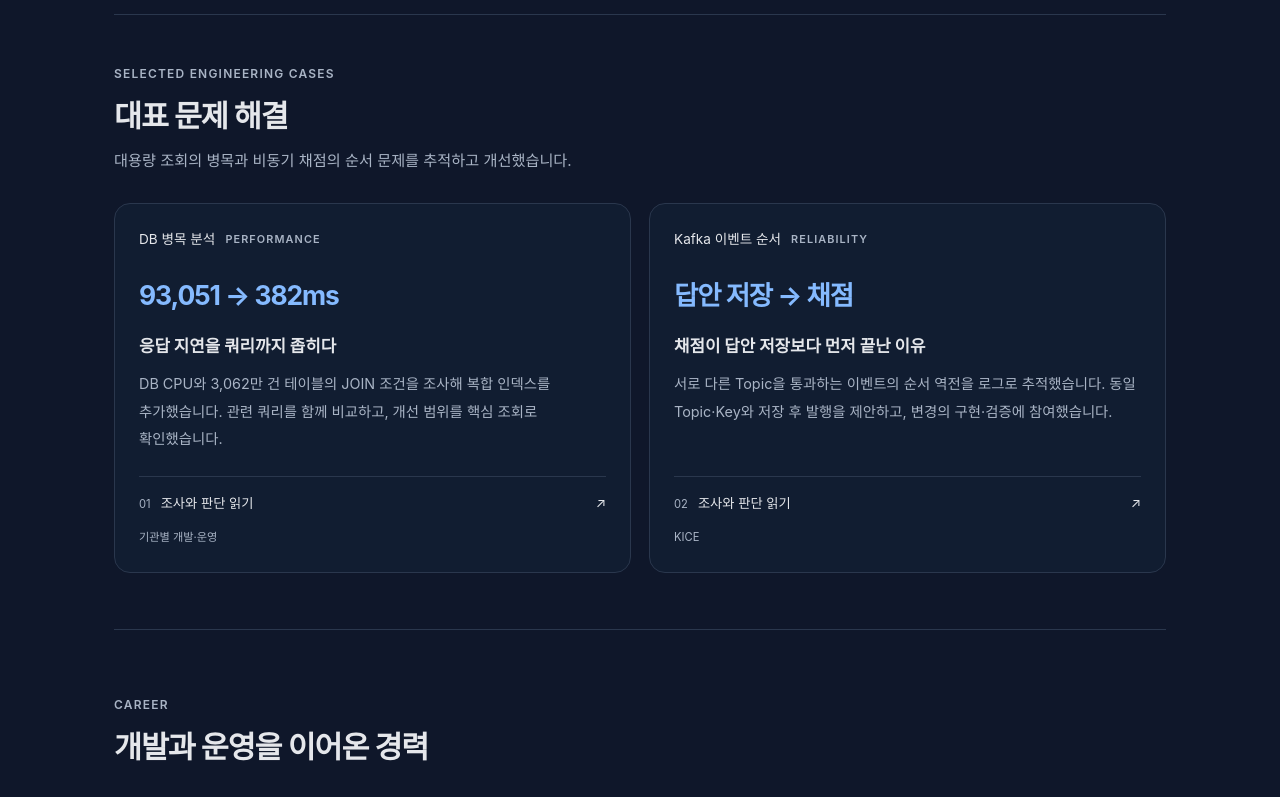
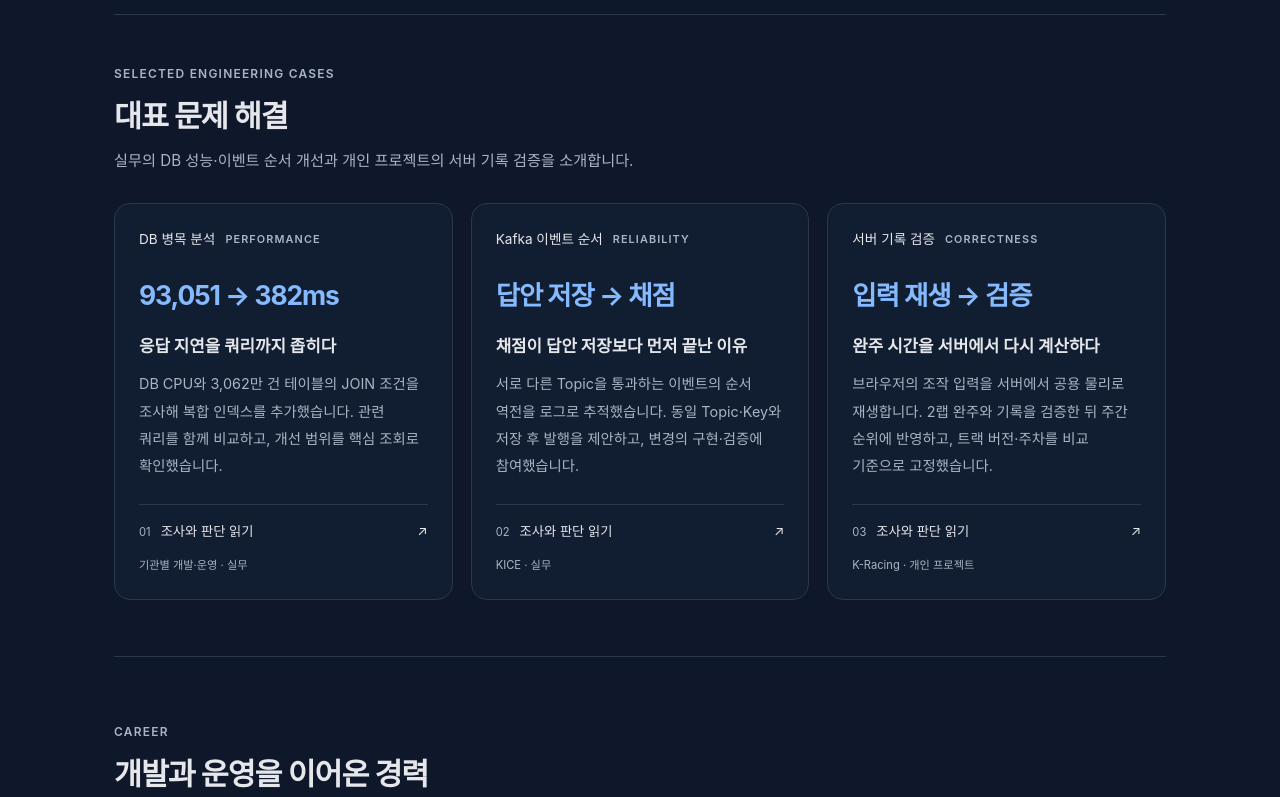
Before and after one commit to jungducknam/jungducknam.github.io, a React (Vite) app: page / in a window 1280 px wide. Shown: the part 540-1337 px from the top of the page. Built offline with nearby package versions, Linux system fonts and the light colour scheme.

Commit message:
feat: feature server-verified racing records

```diff
--- a/src/App.css
+++ b/src/App.css
@@ -81,7 +81,7 @@ body.dark .button { color: #0f172a; }
 .button--ghost, body.dark .button--ghost { background: transparent; border-color: var(--border-color); color: var(--text-color); }
 .button:hover { text-decoration: none; filter: brightness(.95); }
 .hero__footnote { color: var(--muted-text-color); margin: 30px 0 0; font-size: .8rem; }
-.featured-grid { display: grid; grid-template-columns: repeat(2, minmax(0, 1fr)); gap: 18px; }
+.featured-grid { display: grid; grid-template-columns: repeat(3, minmax(0, 1fr)); gap: 18px; }
 .featured-card { position: relative; display: flex; flex-direction: column; background: var(--surface-color); border: 1px solid var(--border-color); border-radius: 16px; padding: 24px; box-shadow: var(--card-shadow); }
 .featured-card__eyebrow { display: flex; flex-wrap: wrap; align-items: center; gap: 6px 10px; font-size: .85rem; }
 .featured-card__eyebrow .eyebrow { margin: 0; font-size: .68rem; }
--- a/src/App.tsx
+++ b/src/App.tsx
@@ -87,7 +87,7 @@ function App() {
               <p className="hero__footnote">업무에서는 Java와 Spring, 개인 프로젝트에서는 로컬 AI와 실시간 게임을 다룹니다.</p>
             </section>
 
-            <Section id="cases" title="대표 문제 해결" subtitle="Selected engineering cases" intro="대용량 조회의 병목과 비동기 채점의 순서 문제를 추적하고 개선했습니다.">
+            <Section id="cases" title="대표 문제 해결" subtitle="Selected engineering cases" intro="실무의 DB 성능·이벤트 순서 개선과 개인 프로젝트의 서버 기록 검증을 소개합니다.">
               <FeaturedCases />
             </Section>
 
--- a/src/assets/data/profile.ts
+++ b/src/assets/data/profile.ts
@@ -69,12 +69,20 @@ export const profile = {
 export const featuredCases = [
   {
     project: futurenuri, caseId: 'database-bottleneck', axis: 'Performance',
+    context: '실무',
     label: 'DB 병목 분석', headline: '93,051 → 382ms', title: '응답 지연을 쿼리까지 좁히다',
     description: 'DB CPU와 3,062만 건 테이블의 JOIN 조건을 조사해 복합 인덱스를 추가했습니다. 관련 쿼리를 함께 비교하고, 개선 범위를 핵심 조회로 확인했습니다.',
   },
   {
     project: kice, caseId: 'kafka-order', axis: 'Reliability',
+    context: '실무',
     label: 'Kafka 이벤트 순서', headline: '답안 저장 → 채점', title: '채점이 답안 저장보다 먼저 끝난 이유',
     description: '서로 다른 Topic을 통과하는 이벤트의 순서 역전을 로그로 추적했습니다. 동일 Topic·Key와 저장 후 발행을 제안하고, 변경의 구현·검증에 참여했습니다.',
   },
+  {
+    project: kracing, caseId: 'verified-ranking', axis: 'Correctness',
+    context: '개인 프로젝트',
+    label: '서버 기록 검증', headline: '입력 재생 → 검증', title: '완주 시간을 서버에서 다시 계산하다',
+    description: '브라우저의 조작 입력을 서버에서 공용 물리로 재생합니다. 2랩 완주와 기록을 검증한 뒤 주간 순위에 반영하고, 트랙 버전·주차를 비교 기준으로 고정했습니다.',
+  },
 ] as const
--- a/src/components/FeaturedCases.tsx
+++ b/src/components/FeaturedCases.tsx
@@ -15,7 +15,7 @@ export default function FeaturedCases() {
             <span><span className="featured-card__number">0{index + 1}</span>조사와 판단 읽기<span className="sr-only">: {item.title}</span></span>
             <span aria-hidden="true">↗</span>
           </a>
-          <span className="featured-card__project">{item.project.shortName}</span>
+          <span className="featured-card__project">{item.project.shortName} · {item.context}</span>
         </article>
       ))}
     </div>
```
Also changed, not shown: 3 other files (tests, documents, lock files or other folders).
